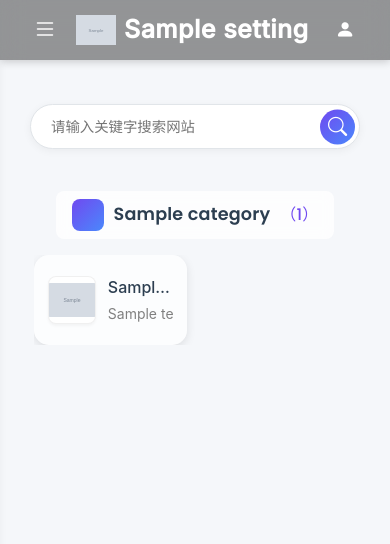
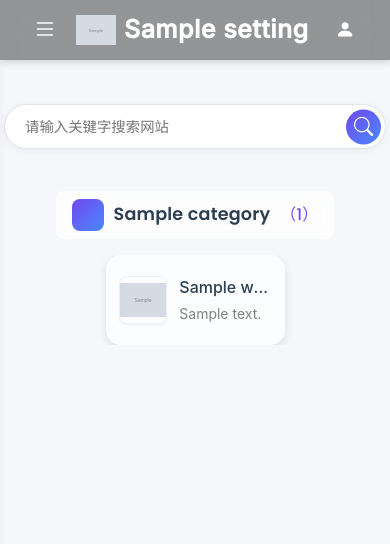
Before and after one commit to xingxinag/book-nav0, a Flask app: page / in a window 390 px wide. Shown: the top 544 px of the page. Run offline with Flask 2, Linux system fonts and the light colour scheme; tables that the repository leaves empty hold one stand-in row (values such as "Sample post"); grey boxes marked "Sample" are stand-in pictures; some libraries are stand-ins or nearby versions.

Commit message:
优化手机端ui

```diff
--- a/app/static/css/layout.css
+++ b/app/static/css/layout.css
@@ -62,6 +62,33 @@
 
   body:not(.sidebar-active) .main-content {
     padding-left: var(--spacing-lg);
+  }
+}
+
+@media (max-width: 576px) {
+  .categoriesContainer {
+    justify-content: center;
+  }
+  .main-content {
+    padding-left: 0 !important;
+    padding-right: 0 !important;
+    display: block !important;
+  }
+  .content-container {
+    padding-left: 0.25rem;
+    padding-right: 0.25rem;
+    box-sizing: border-box;
+    max-width: 100vw;
+  }
+  .card-container {
+    margin: 0;
+    padding: 0;
+    justify-content: center;
+  }
+  .site-card {
+    width: 100%;
+    margin: 0 0 20px 0;
+    box-sizing: border-box;
   }
 }
 
--- a/app/static/css/style.css
+++ b/app/static/css/style.css
@@ -308,8 +308,33 @@
 }
 
 @media (max-width: 576px) {
+  .main-content {
+    padding-left: 0 !important;
+    padding-right: 0 !important;
+    display: block !important;
+  }
+  .content-container {
+    padding-left: 0.25rem;
+    padding-right: 0.25rem;
+    box-sizing: border-box;
+    max-width: 100vw;
+  }
+  .card-container {
+    margin: 0;
+    padding: 0;
+  }
   .site-card {
-    width: calc(100% - 20px);
+    width: 100%;
+    margin: 0 0 20px 0;
+    box-sizing: border-box;
+  }
+  .site-description {
+    display: -webkit-box !important;
+    -webkit-line-clamp: 2 !important;
+    -webkit-box-orient: vertical !important;
+    overflow: hidden !important;
+    text-overflow: ellipsis !important;
+    white-space: normal !important;
   }
 }
 
```
